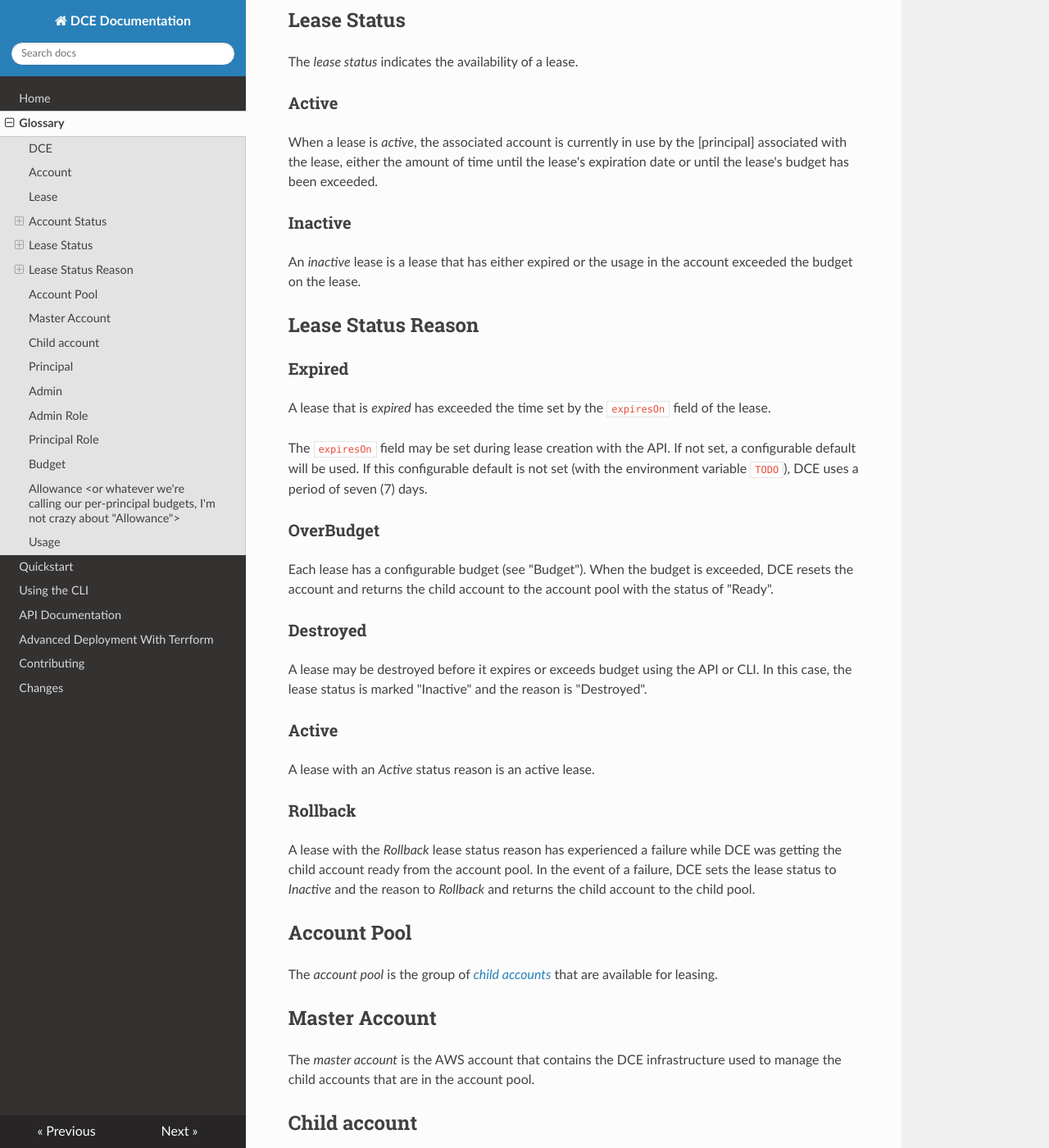
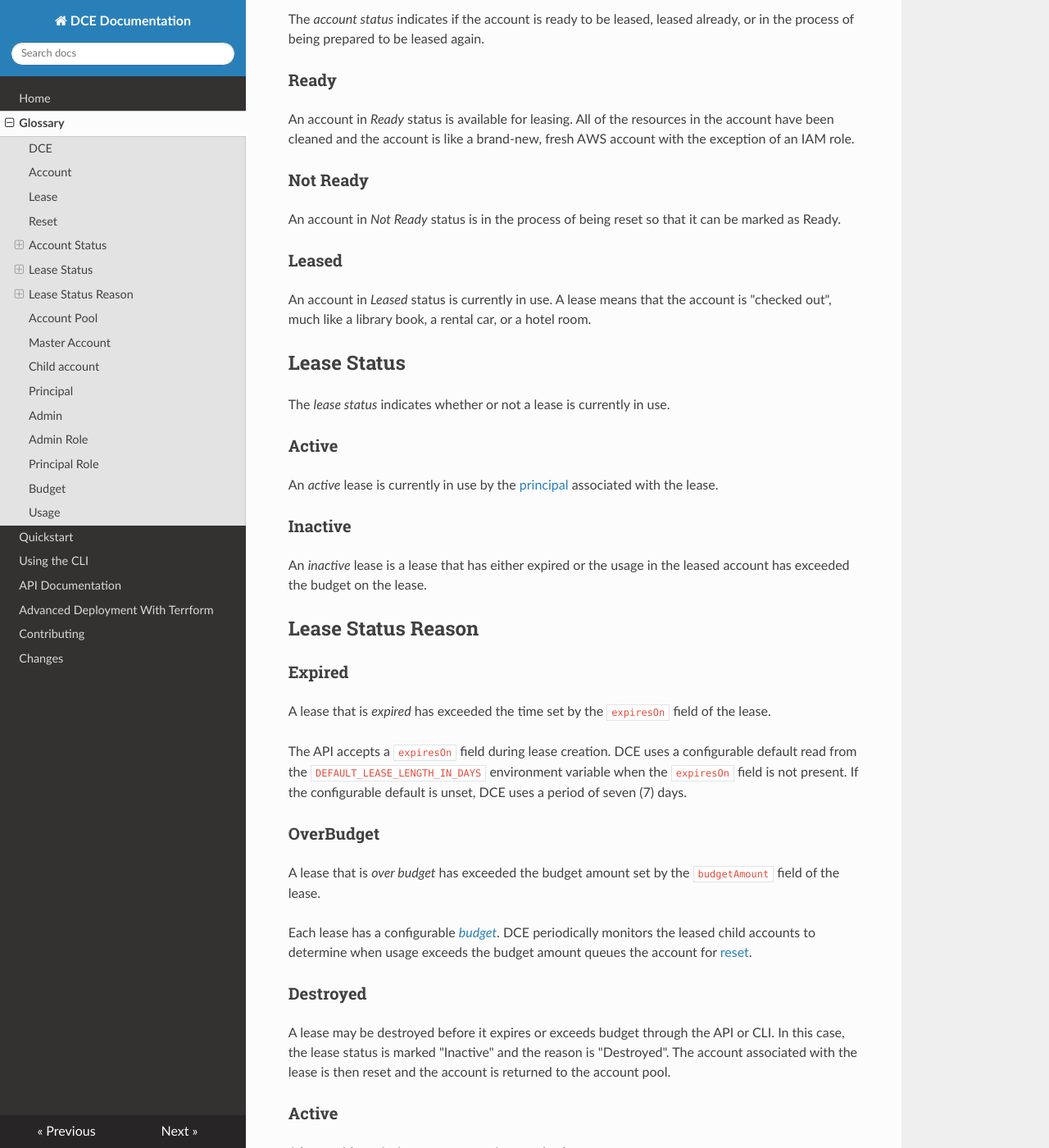
Before and after one commit to Optum/dce, an MkDocs documentation site: the page built from docs/glossary.md, in a window 1280 px wide and 1400 px high, scrolled down 983 px. Shown: the whole window at 82% size. Built offline with MkDocs 1.6.1, drawn with Linux system fonts in a browser that asks for light colours; nearby versions of some CDN libraries; some of the changed text lies outside the part shown.

Commit message:
Wording changes from feedback on glossary
Signed-off-by: Nathan A. Good <nathan.a.good@gmail.com>

```diff
--- a/docs/glossary.md
+++ b/docs/glossary.md
@@ -2,20 +2,35 @@
 
 ## DCE
 
-_Disposable Cloud Environments (DCE)_ provide temporary, limited Amazon Web
-Services (AWS) accounts. Accounts can expire based on time or budget. Upon
-expiration, all of the resources in the account are destroyed and the account
-is returned to the [account pool](#account-pool)
+_Disposable Cloud Environments (DCE)_ provide temporary, limited access to Amazon Web
+Services (AWS) accounts. Administrators can configure this limited access to expire based on time or budget. When the access expires, DCE destroys all of the resources in the account and returns the [account to the [account pool](#account-pool)
 
 ## Account
 An _account_ is an AWS account that is available for leasing.
 
 ## Lease
-A _lease_ is temporary access to an AWS account.
+A _lease_ is temporary access to an AWS account. A lease has a budget,
+an expiration date, and a principal user.
+
+## Reset
+
+DCE _resets_ a leased child account during _any one_ of the following conditions:
+
+* The time set on the `expiresOn` field is now in the past
+* The amount set on the `budgetAmount` field is exceeded
+* With a `/leases` API call or CLI command
+
+To reset an account, DCE peforms the following actions, in order:
+
+1. Marks the lease as Inactive
+1. Marks the account as Not Ready
+1. Deletes all of the resources in the account.
+1. Marks the account as Ready
+
 
 ## Account Status
-The _account status_ is the status of the account in the
-[account pool](#account-pool).
+The _account status_ indicates if the account is ready to be leased, leased
+already, or in the process of being prepared to be leased again.
 
 ### Ready
 An account in _Ready_ status is available for leasing. All of the resources
@@ -23,26 +38,25 @@ in the account have been cleaned and the account is like a brand-new, fresh
 AWS account with the exception of an IAM role.
 
 ### Not Ready
-An account in _Not Ready_ (`NonReady`) status is in the process of being reset
+An account in _Not Ready_ status is in the process of being reset
 so that it can be marked as Ready.
 
 ### Leased
-An account that is in _Leased_ status is currently in use. A lease means
-that the account is "checked out", much like a library card, a rental car,
+An account in _Leased_ status is currently in use. A lease means
+that the account is "checked out", much like a library book, a rental car,
 or a hotel room.
 
 ## Lease Status
 
-The _lease status_ indicates the availability of a lease.
+The _lease status_ indicates whether or not a lease is currently in use.
 
 ### Active
-When a lease is _active_, the associated account is currently in use by the
-[principal] associated with the lease, either the amount of time until the
-lease's expiration date or until the lease's budget has been exceeded.
+An _active_ lease is currently in use by the [principal](#principal) associated
+with the lease.
 
 ### Inactive
 An _inactive_ lease is a lease that has either expired or the usage in the
-account exceeded the budget on the lease.
+leased account has exceeded the budget on the lease.
 
 ## Lease Status Reason
 
@@ -51,22 +65,25 @@ account exceeded the budget on the lease.
 A lease that is _expired_ has exceeded the time set by the `expiresOn` field
 of the lease.
 
-The `expiresOn` field may be set during lease creation with the
-API. If not set, a configurable default will be used. If this configurable
-default is not set (with the environment variable `TODO`), DCE uses a period of
-seven (7) days.
+The API accepts a `expiresOn` field during lease creation.
+DCE uses a configurable default read from the `DEFAULT_LEASE_LENGTH_IN_DAYS` environment variable when the `expiresOn` field is not present. If
+the configurable default is unset, DCE uses a period of seven (7) days.
 
 ### OverBudget
 
-Each lease has a configurable budget (see "Budget"). When the budget is
-exceeded, DCE resets the account and returns the child account to the
-account pool with the status of "Ready".
+A lease that is _over budget_ has exceeded the budget amount set
+by the `budgetAmount` field of the lease.
+
+Each lease has a configurable _[budget](#budget)_. DCE periodically
+monitors the leased child accounts to determine when usage exceeds
+the budget amount queues the account for [reset](#reset).
 
 ### Destroyed
 
-A lease may be destroyed before it expires or exceeds budget using the API
-or CLI. In this case, the lease status is marked "Inactive" and the reason
-is "Destroyed".
+A lease may be destroyed before it expires or exceeds budget through
+the API or CLI. In this case, the lease status is marked "Inactive" and the
+reason is "Destroyed". The account associated with the lease is then
+reset and the account is returned to the account pool.
 
 ### Active
 
@@ -81,7 +98,7 @@ to _Rollback_ and returns the child account to the child pool.
 
 ## Account Pool
 
-The _account pool_ is the group of _[child accounts](#child-accounts)_ that
+The _account pool_ is the collection of _[child accounts](#child-accounts)_ that
 are available for leasing.
 
 ## Master Account
@@ -91,39 +108,36 @@ used to manage the child accounts that are in the account pool.
 
 ## Child account
 
-A _child account_ is an AWS account that is added to the account pool and is
+A _child account_ is an AWS account added to the account pool and
 controlled by the infrastructure in the master account.
 
-In order for the master account to control resources in the child account, an
-IAM role is created and permission granted for the DCE role in the master
-account to assume the role.
+DCE requires an IAM role and permissions permissions to assume the role from
+the master account to control resources in the child account
 
 ## Principal
 
-The _principal_ is the name of the main user of an account.
+The _principal_ is the user to whom a child account is leased.
 
 ## Admin
 
+The _admin_ is the user responsible for administering DCE.
 
 ## Admin Role
 
 The _admin role_ is the role in the master account assumed by DCE to obtain
-access to resources in both the master and the child accounts.
+access to all resources in both the master and the child accounts.
 
 ## Principal Role
 
-The _principal role_ is the IAM role in the child account that DCE will assume
-in order to do its work, such as reseting the resources in the account.
+The _principal role_ is the IAM role in the child account that the
+principal assumes in order to access the resources in the account.
 
 ## Budget
 
-A _budget_ is a fixed amount of spending that can be associated with an account
-lease. Once the amount in the budget has been exceeded, DCE will reset the
-account by deleting all of the resources in the account. Once the resources have
-been deleted, the account will be added back to the account pool and marked as
-_Ready_ so that it may be leased again.
+A _budget_ is a fixed amount of spending allowed for the lease.
+If the usage in the account exceeds the budget amount, DCE [resets](#reset) the
+account.
 
-## Allowance <or whatever we're calling our per-principal budgets, I'm not crazy about "Allowance">
 ## Usage
 
 In DCE, _usage_ refers to the cost of running AWS resources in the accounts.
```
Also changed, not shown: CHANGELOG.md (+1 -1 lines).
